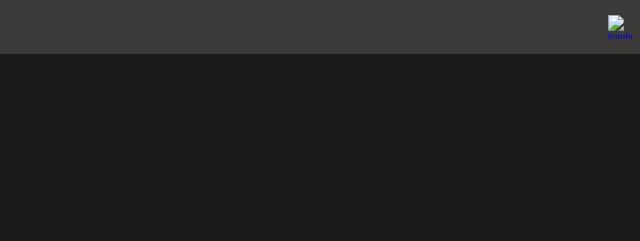
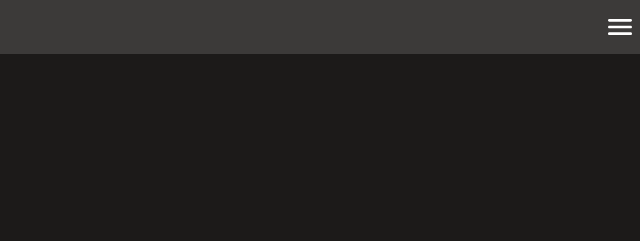
Before and after one commit to Xecyc/My-Portfolio-Project-outdated-, a website: page index.html in a window 1280 px wide. Shown: the top 241 px of the page, 640-1280 px from the left. Drawn offline with Linux system fonts and the light colour scheme; the site is published under a folder, as on GitHub Pages, so addresses that start at the root find nothing.

Commit message:
Fix html error, ham menu icon was not showing

```diff
--- a/index.html
+++ b/index.html
@@ -15,7 +15,7 @@
     <div class="navbar">
       <a href="#" class="brand-name">Edu</a>
       <nav class="ham-menu">
-        <a href="#"><img tabindex="0" src="/img/Unionham.svg" alt="hamburger-menu-icon" class="ham-img"></a>
+        <a href="#"><img tabindex="0" src="./img/Unionham.svg" alt="hamburger-menu-icon" class="ham-img"></a>
       </nav>
     </div>
   </header>
```
